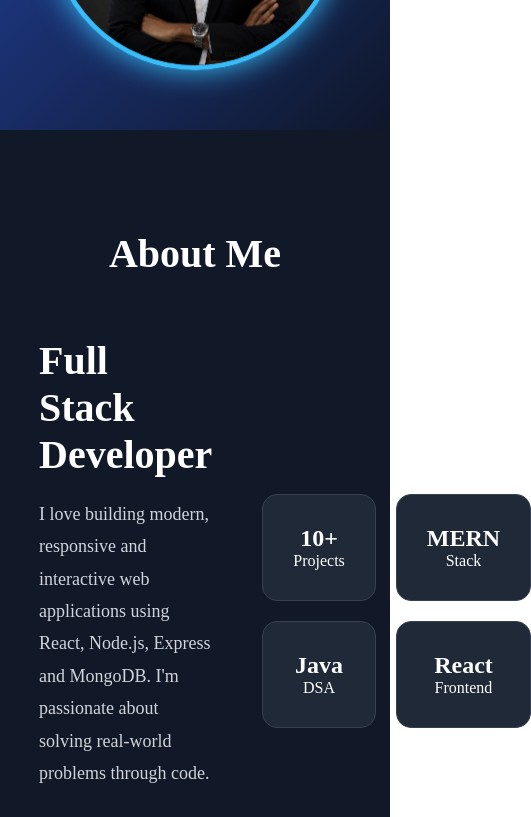
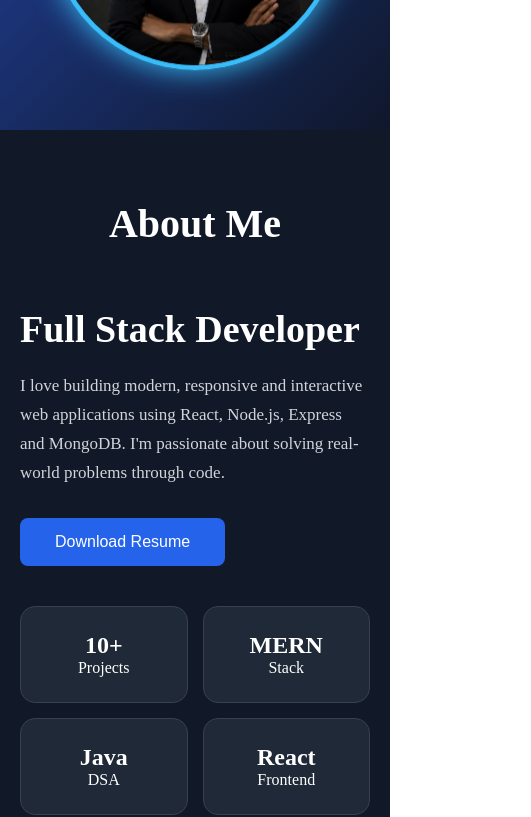
Before and after one commit to asishjena-glitch/portfolio-frontend, a React (Vite) app in the folder frontend2/: page / in a window 390 px wide. Shown: the part 800-1617 px from the top of the page, 531 px wide, since content can reach past the window. Built offline with nearby package versions, Linux system fonts and the light colour scheme.

Commit message:
Fix About section mobile layout

```diff
--- a/frontend2/src/components/About.css
+++ b/frontend2/src/components/About.css
@@ -64,3 +64,55 @@
     background: #1d4ed8;
     transform: scale(1.05);
 }
+/* Mobile responsive */
+@media (max-width: 768px) {
+
+    .about {
+        width: 100%;
+        padding: 70px 20px;
+        box-sizing: border-box;
+        overflow: hidden;
+    }
+
+    .section-title {
+        font-size: 36px;
+        margin-bottom: 40px;
+    }
+
+    .about-container {
+        width: 100%;
+        display: flex;
+        flex-direction: column;
+        gap: 40px;
+        box-sizing: border-box;
+    }
+
+    .about-left {
+        width: 100%;
+        box-sizing: border-box;
+    }
+
+    .about-left h2 {
+        font-size: 38px;
+        line-height: 1.2;
+    }
+
+    .about-left p {
+        font-size: 17px;
+        line-height: 1.7;
+    }
+
+    .about-right {
+        width: 100%;
+        display: grid;
+        grid-template-columns: repeat(2, minmax(0, 1fr));
+        gap: 15px;
+        box-sizing: border-box;
+    }
+
+    .info-card {
+        width: 100%;
+        padding: 25px 10px;
+        box-sizing: border-box;
+    }
+}
```
